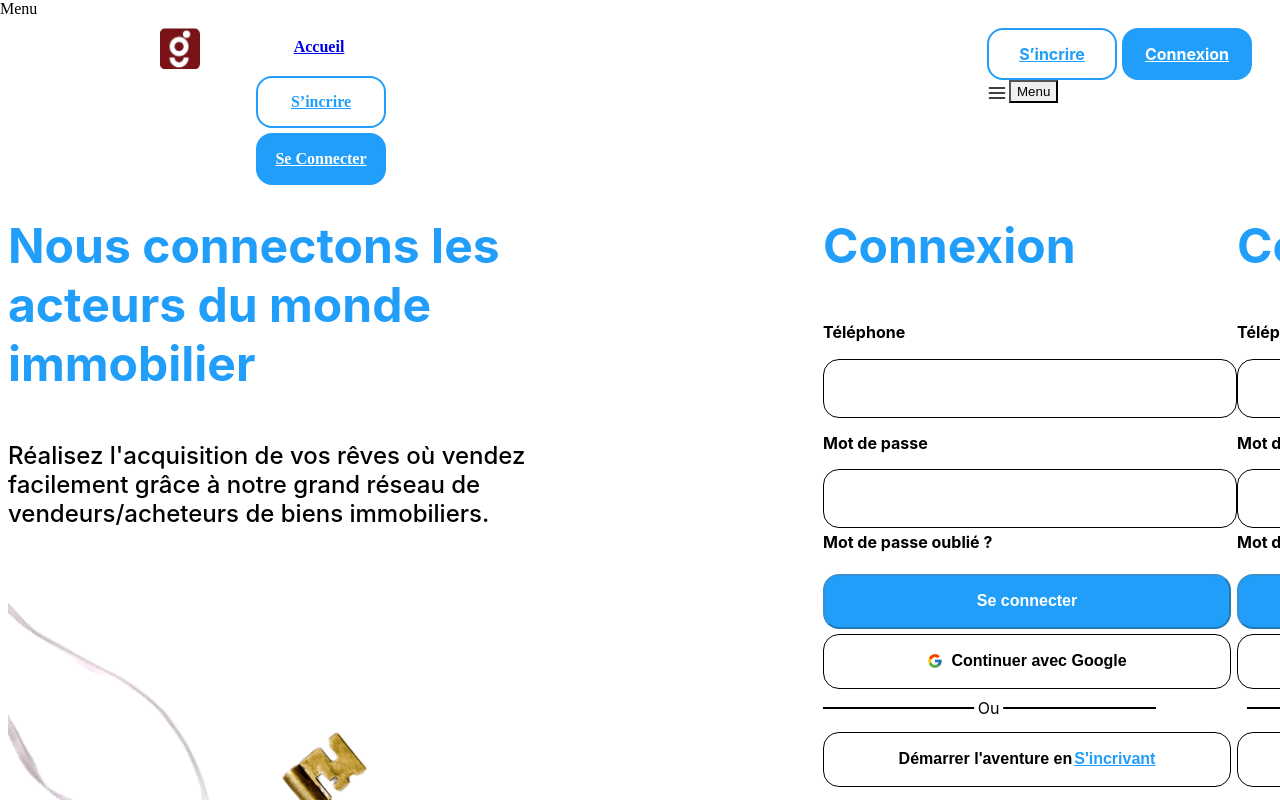
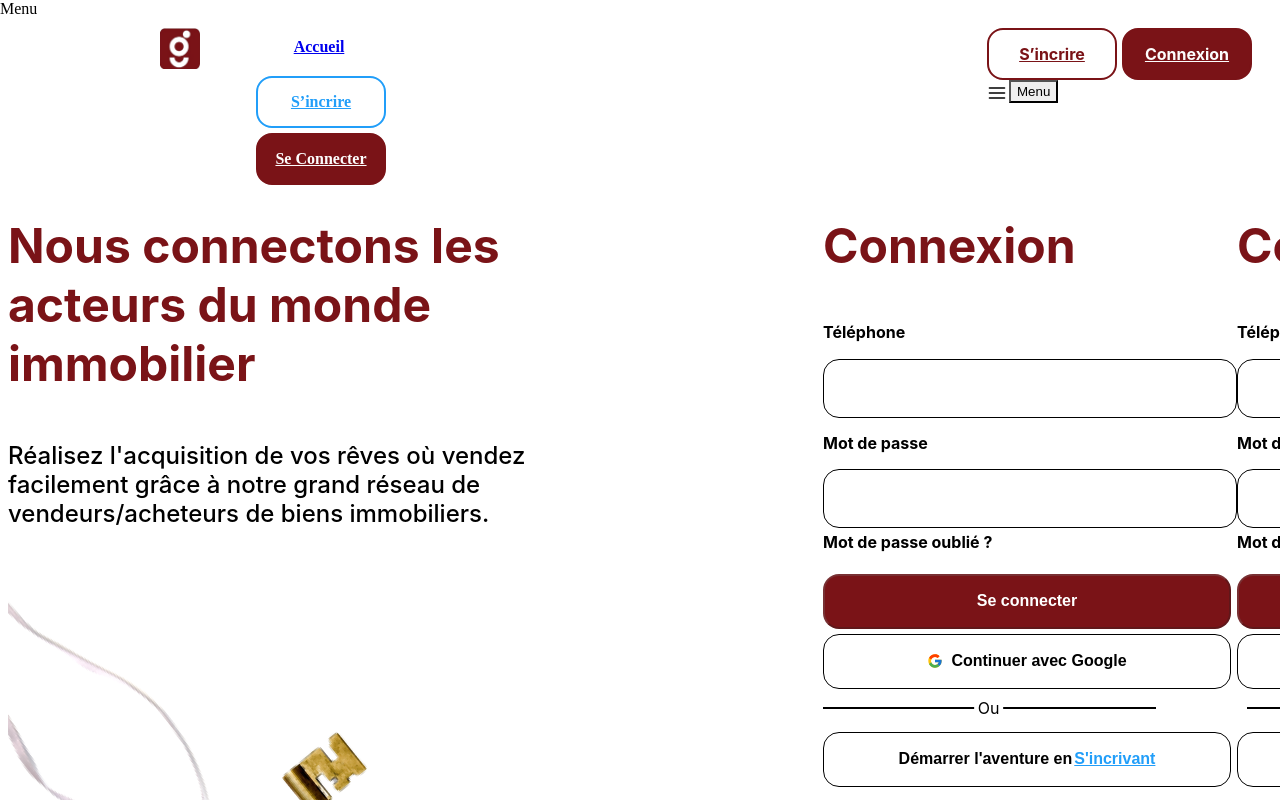
Before and after one commit to kolo01/O-Gate, a Next.js app: page / in a window 1280 px wide. Both pictures are taken after a click on the button "Menu". Shown: the top 800 px of the page. Built offline with nearby package versions, Linux system fonts and the light colour scheme.

Commit message:
Merci pour tout

```diff
--- a/components/popupPosts/popupPrincipale.js
+++ b/components/popupPosts/popupPrincipale.js
@@ -140,7 +140,7 @@ const handleSubmit = () =>{
     <SimpleGrid columns={[1,1,2,2,2]} mt={2} spacingX={10} mx={5}>
     <Box  width={"100%"}>
       <Text>Type de postes</Text>
-      <Select onChange={(e) => setTypePoste(e.target.value)}>
+      <Select width={'fit-content'} onChange={(e) => setTypePoste(e.target.value)}>
         <option value={"INFORMATION"}>INFORMATION</option>
         <option value={"VENTE"}>VENTE</option>
         <option value={"LOCATION"}>LOCATION</option>
@@ -152,7 +152,7 @@ const handleSubmit = () =>{
     <Box  width={"100%"}>
       <Box>
         <Text>Type de bien</Text>
-        <Select onChange={(e) => {setStypeBien(e.target.value)}} >
+        <Select width={'fit-content'} onChange={(e) => {setStypeBien(e.target.value)}} >
           {typebienId.map((data, index) => (
             <option key={index}   value={parseInt(index+1)} >
               {data.designation}
--- a/components/src/LastSec.js
+++ b/components/src/LastSec.js
@@ -11,27 +11,27 @@ export default function Last(){
         <Button width={"126px"} height={"48px"} borderRadius={"16px"}
         fontSize={"16px"}
         fontWeight={700} bgColor={"white"}
-        color={"#219EF9"}
+        color={"#7a1317"}
         _hover={{
             bgColor:"white",
-            color:"#219EF9",
-            border:"2px solid #219EF9",
+            color:"#7a1317",
+            border:"2px solid #7a1317",
             borderRadius:"16px",
             textDecoration:"none"
-        }} border={"2px solid #219EF9"} as={Link} href={"/Inscription"}>
+        }} border={"2px solid #7a1317"} as={Link} href={"/Inscription"}>
         {insc}
         </Button>
         <Button ml={5} width={"126px"} height={"48px"} borderRadius={"16px"}
         fontSize={"16px"}
-        fontWeight={700} bgColor={"#219EF9"}
+        fontWeight={700} bgColor={"#7a1317"}
         color={"#FDFDFD"}
         _hover={{
-            bgColor:"#219EF9",
+            bgColor:"#7a1317",
             color:"#FDFDFD",
-            border:"2px solid #219EF9",
+            border:"2px solid #7a1317",
             borderRadius:"16px",
             textDecoration:"none"
-        }} border={"2px solid #219EF9"}  as={Link} href={"/Connexion"}>
+        }} border={"2px solid #7a1317"}  as={Link} href={"/Connexion"}>
         Connexion
         </Button>
         </Flex>
@@ -76,16 +76,16 @@ export default function Last(){
         </Button>
         <Button width={"126px"} height={"48px"} borderRadius={"16px"}
         fontSize={"16px"}
-        fontWeight={700} bgColor={"#219EF9"}
+        fontWeight={700} bgColor={"#7a1317"}
         color={"#FDFDFD"}
         mt={5}
         _hover={{
-            bgColor:"#219EF9",
+            bgColor:"#7a1317",
             color:"#FDFDFD",
-            border:"2px solid #219EF9",
+            border:"2px solid #7a1317",
             borderRadius:"16px",
             textDecoration:"none"
-        }} border={"2px solid #219EF9"}  as={Link} href={"/Connexion"}>
+        }} border={"2px solid #7a1317"}  as={Link} href={"/Connexion"}>
         Se Connecter
         </Button>
 
--- a/components/src/home/Box1.js
+++ b/components/src/home/Box1.js
@@ -4,7 +4,7 @@ export default function Box1(){
     const text = "Réalisez l'acquisition de vos rêves où vendez facilement grâce à notre grand réseau de vendeurs/acheteurs de biens immobiliers."
     return(
         <Box   width={"535px"} fontFamily={"-apple-system"}>
-            <Text fontWeight={700} fontSize={"48px"} color={" #219EF9"}  >Nous connectons les
+            <Text fontWeight={700} fontSize={"48px"} color={" #7a1317"}  >Nous connectons les
 acteurs du monde
 immobilier</Text>
 <Text fontWeight={500} fontSize={"24px"} color={"black"}>{text}</Text>
--- a/components/src/home/Box2.js
+++ b/components/src/home/Box2.js
@@ -66,7 +66,7 @@ export default function Box2() {
         width={"full"}
       >
         <Box>
-          <Text color={" #219EF9"} fontWeight={700} fontSize={"48px"}>
+          <Text color={" #7a1317"} fontWeight={700} fontSize={"48px"}>
             Connexion
           </Text>
           <Box mt={5}>
@@ -112,10 +112,10 @@ export default function Box2() {
             borderRadius={"16px"}
             width={"408px"}
             height={"55px"}
-            bgColor={"#219EF9"}
+            bgColor={"#7a1317"}
             color={"white"}
             _hover={{
-              bgColor: "#219EF9",
+              bgColor: "#7a1317",
             }}
             isLoading={clicked}
           >
@@ -175,7 +175,7 @@ export default function Box2() {
         </Box>
       </Center>
       <Box display={{ base: "none", lg: "block" }} fontFamily={"-apple-system"}>
-        <Text color={" #219EF9"} fontWeight={700} fontSize={"48px"}>
+        <Text color={" #7a1317"} fontWeight={700} fontSize={"48px"}>
           Connexion
         </Text>
         <Box mt={5}>
@@ -221,10 +221,10 @@ export default function Box2() {
           borderRadius={"16px"}
           width={"408px"}
           height={"55px"}
-          bgColor={"#219EF9"}
+          bgColor={"#7a1317"}
           color={"white"}
           _hover={{
-            bgColor: "#219EF9",
+            bgColor: "#7a1317",
           }}
           isLoading={clicked}
         >
@@ -281,10 +281,10 @@ export default function Box2() {
             Démarrer{av} en{" "}
             <Text
               ml={2}
-              color="#219EF9"
+              color="#7a1317"
               as={Link}
               href={"/Inscription"}
-              _hover={{ textDecoration: "none", color: "#219EF9" }}
+              _hover={{ textDecoration: "none", color: "#7a1317" }}
             >
               {insc}
             </Text>{" "}
--- a/pages/messages.js
+++ b/pages/messages.js
@@ -35,8 +35,9 @@ export default function Message() {
   return (
     <Box bgColor={"#F6F6F6"} pb={10} fontFamily={"-apple-system"}>
       <NavbarCo/>
+      <Center>
       <Flex mt={10}   display={{base:"grid",lg:"flex"}}>
-        <Box  mx={20}>
+        <Box  mx={20} width={"300px"}>
           <Profilers />
           <Box
 
@@ -74,7 +75,7 @@ export default function Message() {
             </Flex>
           </Box>
         </Box>
-        <Box bgColor={"white"}    width={{base:"90%",lg:"542px"}}  ml={{base:"5%",lg:"0"}}   borderRadius={"20px"} boxShadow={"rgba(0, 0, 0, 0.35) 0px 5px 15px"}>
+        <Box bgColor={"white"}    width={{base:"90%",lg:"600px"}}  ml={{base:"5%",lg:"0"}}   borderRadius={"20px"} boxShadow={"rgba(0, 0, 0, 0.35) 0px 5px 15px"}>
           <Flex p={2} ml={10}>
             <Avatar w={"42px"} h={"42px"} mr={2} />
             <Box>
@@ -143,6 +144,7 @@ export default function Message() {
           </Center>
         </Box>
       </Flex>
+      </Center>
     </Box>
   );
 }
```
Also changed, not shown: components/home/Message.js (+18 -18 lines), pages/Connexion.js (+4 -4 lines), pages/Inscription.js (+4 -4 lines), components/home/three.js.
